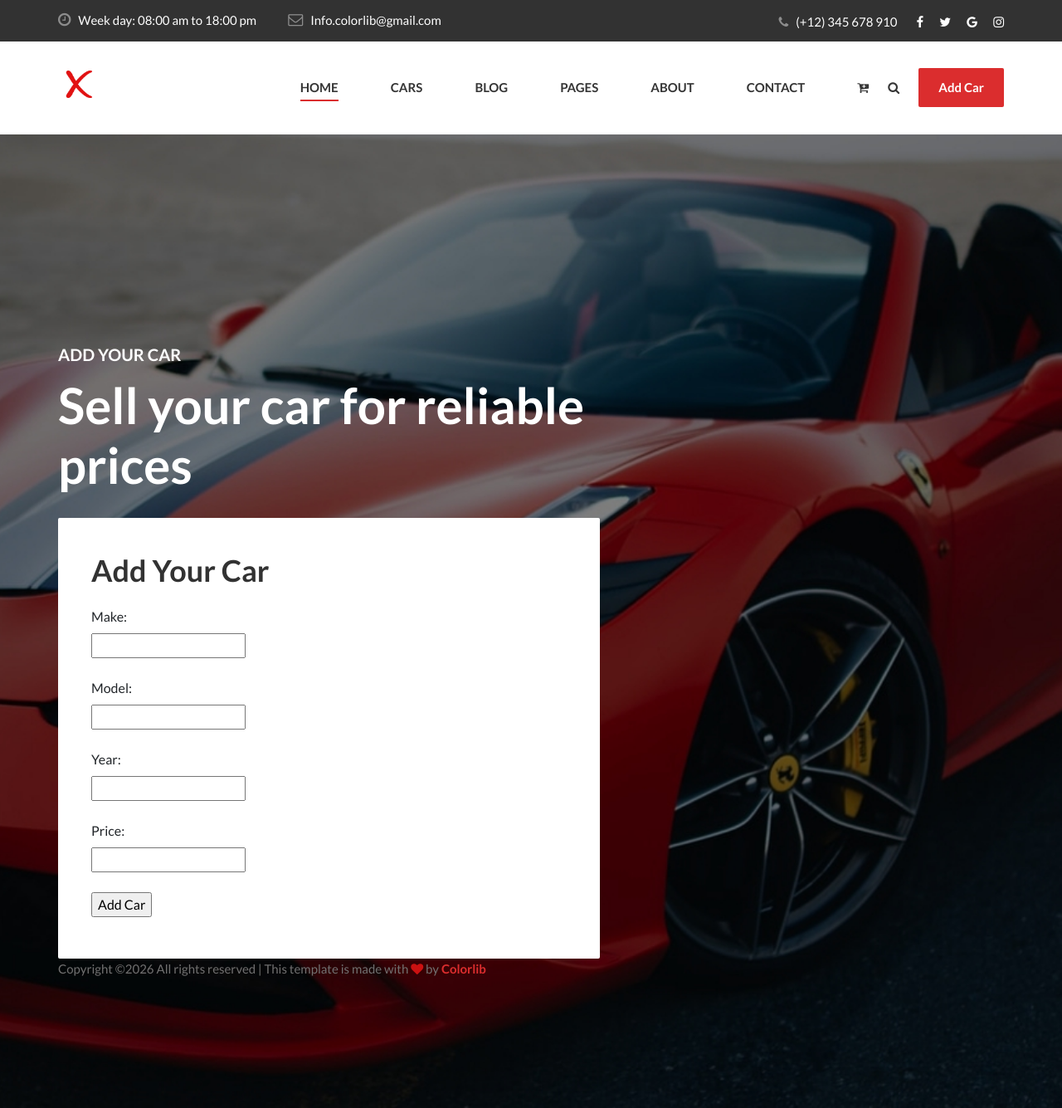
After one commit to ogGEORGE-x/vroom, a Django app: page /add_car/ in a window 1280 px wide. The commit adds this page. Shown: the whole page at 83% size. Run offline with Django 4.2, Linux system fonts and the light colour scheme; some libraries are stand-ins or nearby versions.

Commit message:
Index modified

```diff
--- a/vroom/urls.py
+++ b/vroom/urls.py
@@ -26,4 +26,5 @@ urlpatterns = [
     path('car-details/', include('xmotors.urls')),
     path('blog/', include('xmotors.urls')),
     path('blog-details/', include('xmotors.urls')),
+    path('add_car/', include('xmotors.urls'))
 ]
--- a/xmotors/forms.py
+++ b/xmotors/forms.py
@@ -10,3 +10,8 @@ class ContactForm(forms.ModelForm):
             'message': forms.Textarea(attrs={'class': 'form-control'}),
             'car': forms.Select(attrs={'class': 'form-control'}),
         }
+class CarForm(forms.Form):
+    make = forms.CharField(max_length=100, widget=forms.TextInput(attrs={'class': 'form-control'}))
+    model = forms.CharField(max_length=100, widget=forms.TextInput(attrs={'class': 'form-control'}))
+    year = forms.IntegerField(widget=forms.NumberInput(attrs={'class': 'form-control'}))
+    price = forms.DecimalField(max_digits=10, decimal_places=2, widget=forms.NumberInput(attrs={'class': 'form-control'}))
--- /dev/null
+++ b/xmotors/templates/add_car.html
@@ -0,0 +1,194 @@
+{% load static %}
+<!DOCTYPE html>
+<html lang="en">
+<head>
+    <link rel="shortcut icon" href="{% static 'img/redximg-removebg-preview.png'%}" type="image/x-icon">
+    <meta charset="UTF-8">
+    <meta name="description" content="HVAC Template">
+    <meta name="keywords" content="HVAC, unica, creative, html">
+    <meta name="viewport" content="width=device-width, initial-scale=1.0">
+    <meta http-equiv="X-UA-Compatible" content="ie=edge">
+    <title>X-MOTORS - Add Car</title>
+
+    <!-- Google Font -->
+    <link href="https://fonts.googleapis.com/css2?family=Lato:wght@300;400;700;900&display=swap" rel="stylesheet">
+
+    <!-- Css Styles -->
+    <link rel="stylesheet" href="{% static 'css/bootstrap.min.css'%}" type="text/css">
+    <link rel="stylesheet" href="{% static 'css/font-awesome.min.css'%}" type="text/css">
+    <link rel="stylesheet" href="{% static 'css/elegant-icons.css'%}" type="text/css">
+    <link rel="stylesheet" href="{% static 'css/nice-select.css'%}" type="text/css">
+    <link rel="stylesheet" href="{% static 'css/magnific-popup.css'%}" type="text/css">
+    <link rel="stylesheet" href="{% static 'css/jquery-ui.min.css'%}" type="text/css">
+    <link rel="stylesheet" href="{% static 'css/owl.carousel.min.css'%}" type="text/css">
+    <link rel="stylesheet" href="{% static 'css/slicknav.min.css'%}" type="text/css">
+    <link rel="stylesheet" href="{% static 'css/style.css'%}" type="text/css">
+</head>
+<body>
+      <!-- Page Preloder -->
+    <div id="preloder">
+        <div class="loader"></div>
+    </div>
+
+    <!-- Offcanvas Menu Begin -->
+    <div class="offcanvas-menu-overlay"></div>
+    <div class="offcanvas-menu-wrapper">
+        <div class="offcanvas__widget">
+            <a href="#"><i class="fa fa-cart-plus"></i></a>
+            <a href="#" class="search-switch"><i class="fa fa-search"></i></a>
+            <a href="#" class="primary-btn">Add Car</a>
+        </div>
+        <div class="offcanvas__logo">
+            <a href=""><img src="{% static 'img/redximg-removebg-preview.png'%}" width="50" alt=""></a>
+        </div>
+        <div id="mobile-menu-wrap"></div>
+        <ul class="offcanvas__widget__add">
+            <li><i class="fa fa-clock-o"></i> Week day: 08:00 am to 18:00 pm</li>
+            <li><i class="fa fa-envelope-o"></i> Info.colorlib@gmail.com</li>
+        </ul>
+        <div class="offcanvas__phone__num">
+            <i class="fa fa-phone"></i>
+            <span>(+12) 345 678 910</span>
+        </div>
+        <div class="offcanvas__social">
+            <a href="#"><i class="fa fa-facebook"></i></a>
+            <a href="#"><i class="fa fa-twitter"></i></a>
+            <a href="#"><i class="fa fa-google"></i></a>
+            <a href="#"><i class="fa fa-instagram"></i></a>
+        </div>
+    </div>
+    <!-- Offcanvas Menu End -->
+
+    <!-- Header Section Begin -->
+    <header class="header">
+        <div class="header__top">
+            <div class="container">
+                <div class="row">
+                    <div class="col-lg-7">
+                        <ul class="header__top__widget">
+                            <li><i class="fa fa-clock-o"></i> Week day: 08:00 am to 18:00 pm</li>
+                            <li><i class="fa fa-envelope-o"></i> Info.colorlib@gmail.com</li>
+                        </ul>
+                    </div>
+                    <div class="col-lg-5">
+                        <div class="header__top__right">
+                            <div class="header__top__phone">
+                                <i class="fa fa-phone"></i>
+                                <span>(+12) 345 678 910</span>
+                            </div>
+                            <div class="header__top__social">
+                                <a href="#"><i class="fa fa-facebook"></i></a>
+                                <a href="#"><i class="fa fa-twitter"></i></a>
+                                <a href="#"><i class="fa fa-google"></i></a>
+                                <a href="#"><i class="fa fa-instagram"></i></a>
+                            </div>
+                        </div>
+                    </div>
+                </div>
+            </div>
+        </div>
+        <div class="container">
+            <div class="row">
+                <div class="col-lg-2">
+                    <div class="header__logo">
+                        <a href="index/"><img src="{% static 'img/redximg-removebg-preview.png'%}" width="50" alt=""></a>
+                    </div>
+                </div>
+                <div class="col-lg-10">
+                    <div class="header__nav">
+                        <nav class="header__menu">
+                            <ul>
+                                <li class="active"><a href="index/">Home</a></li>
+                                <li><a href="car/">Cars</a></li>
+                                <li><a href="blog/">Blog</a></li>
+                                <li><a href="#">Pages</a>
+                                    <ul class="dropdown">
+                                        <li><a href="about/">About Us</a></li>
+                                        <li><a href="car-details/">Car Details</a></li>
+                                        <li><a href="blog-details/">Blog Details</a></li>
+                                    </ul>
+                                </li>
+                                <li><a href="about/">About</a></li>
+                                <li><a href="contact/">Contact</a></li>
+                            </ul>
+                        </nav>
+                        <div class="header__nav__widget">
+                            <div class="header__nav__widget__btn">
+                                <a href="#"><i class="fa fa-cart-plus"></i></a>
+                                <a href="#" class="search-switch"><i class="fa fa-search"></i></a>
+                            </div>
+                            <a href="add_car/" class="primary-btn">Add Car</a>
+                        </div>
+                    </div>
+                </div>
+            </div>
+            <div class="canvas__open">
+                <span class="fa fa-bars"></span>
+            </div>
+        </div>
+    </header>
+    <!-- Header Section End -->
+
+
+      <section class="hero spad set-bg" data-setbg="{% static 'img/hero-bg.jpg'%}">
+        <div class="container">
+            <div class="row">
+                <div class="col-lg-7">
+                    <div class="hero__text">
+                        <div class="hero__text__title">
+                            <span>ADD YOUR CAR</span>
+                            <h2>Sell your car for reliable prices</h2>
+                        </div>
+                            <div class="hero__tab__form">
+                                <h2>Add Your Car</h2>
+                                <form action="{% url 'add_car' %}" method="post">
+                                    {% csrf_token %}
+                                    <label for="make">Make:</label><br>
+                                    <input type="text" id="make" name="make" required><br><br>
+
+                                    <label for="model">Model:</label><br>
+                                    <input type="text" id="model" name="model" required><br><br>
+
+                                    <label for="year">Year:</label><br>
+                                    <input type="number" id="year" name="year" required><br><br>
+
+                                    <label for="price">Price:</label><br>
+                                    <input type="number" id="price" name="price" required><br><br>
+
+                                    <input type="submit" value="Add Car">
+                                </form>
+                            </div>
+
+                    </div>
+               <!-- Link back to Colorlib can't be removed. Template is licensed under CC BY 3.0. -->
+            <div class="footer__copyright__text">
+                <p>Copyright &copy;<script>document.write(new Date().getFullYear());</script> All rights reserved | This template is made with <i class="fa fa-heart" aria-hidden="true"></i> by <a href="https://colorlib.com" target="_blank">Colorlib</a></p>
+            </div>
+            <!-- Link back to Colorlib can't be removed. Template is licensed under CC BY 3.0. -->
+        </div>
+    </footer>
+    <!-- Footer Section End -->
+
+    <!-- Search Begin -->
+    <div class="search-model">
+        <div class="h-100 d-flex align-items-center justify-content-center">
+            <div class="search-close-switch">+</div>
+            <form class="search-model-form">
+                <input type="text" id="search-input" placeholder="Search here.....">
+            </form>
+        </div>
+    </div>
+    <!-- Search End -->
+
+    <!-- Js Plugins -->
+    <script src="{% static 'js/jquery-3.3.1.min.js'%}"></script>
+    <script src="{% static 'js/bootstrap.min.js'%}"></script>
+    <script src="{% static 'js/jquery.nice-select.min.js'%}"></script>
+    <script src="{% static 'js/jquery-ui.min.js'%}"></script>
+    <script src="{% static 'js/jquery.magnific-popup.min.js'%}"></script>
+    <script src="{% static 'js/mixitup.min.js'%}"></script>
+    <script src="{% static 'js/jquery.slicknav.js'%}"></script>
+    <script src="{% static 'js/owl.carousel.min.js'%}"></script>
+    <script src="{% static 'js/main.js'%}"></script>
+</body>
+</html>
--- a/xmotors/templates/index.html
+++ b/xmotors/templates/index.html
@@ -119,7 +119,7 @@
                                 <a href="#"><i class="fa fa-cart-plus"></i></a>
                                 <a href="#" class="search-switch"><i class="fa fa-search"></i></a>
                             </div>
-                            <a href="#" class="primary-btn">Add Car</a>
+                            <a href="add_car/" class="primary-btn">Add Car</a>
                         </div>
                     </div>
                 </div>
@@ -275,7 +275,7 @@
                                                     <option value="">Acura</option>
                                                     <option value="">Audi</option>
                                                     <option value="">Bentley</option>
-                                                    <<option value="">BMW</option>
+                                                    <option value="">BMW</option>
                                                     <option value="">Bugatti</option>
                                                 </select>
                                             </div>
--- a/xmotors/urls.py
+++ b/xmotors/urls.py
@@ -9,4 +9,5 @@ urlpatterns = [
     path('car-details/', views.cardetails, name='car-details'),
     path('blog/', views.blog, name='blog'),
     path('blog-details/', views.blogdetails, name='blog-details'),
+    path('add_car/', views.add_car, name='add_car'),
 ]
--- a/xmotors/views.py
+++ b/xmotors/views.py
@@ -15,3 +15,13 @@ def blog(request):
     return render(request, 'blog.html')
 def blogdetails(request):
     return render(request, 'blog-details.html')
+def add_car(request):
+    if request.method == 'POST':
+        # Here you would typically handle the form submission, e.g., save the car details to the database
+        make = request.POST.get('make')
+        model = request.POST.get('model')
+        year = request.POST.get('year')
+        price = request.POST.get('price')
+        # You can add code here to save the car details to your database
+        # For now, we will just render the same page after submission
+    return render(request, 'add_car.html')
```
Also changed, not shown: db.sqlite3.
